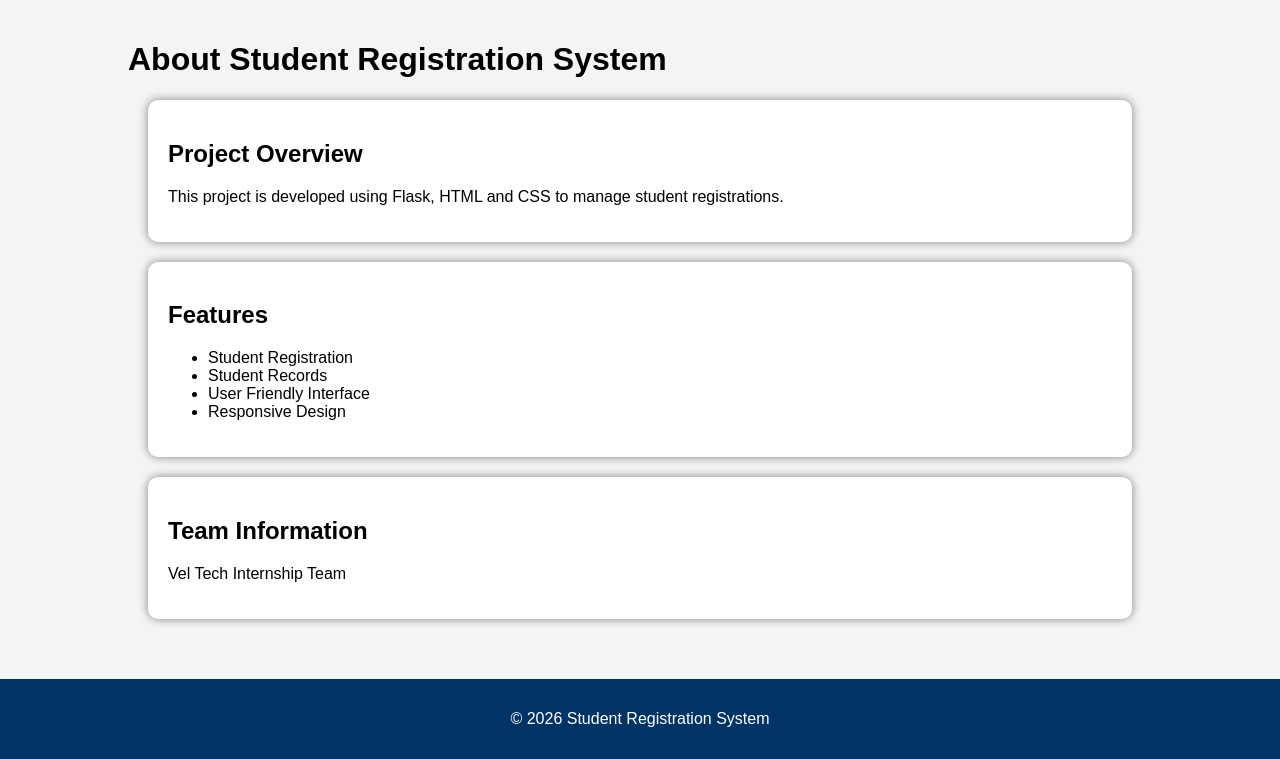
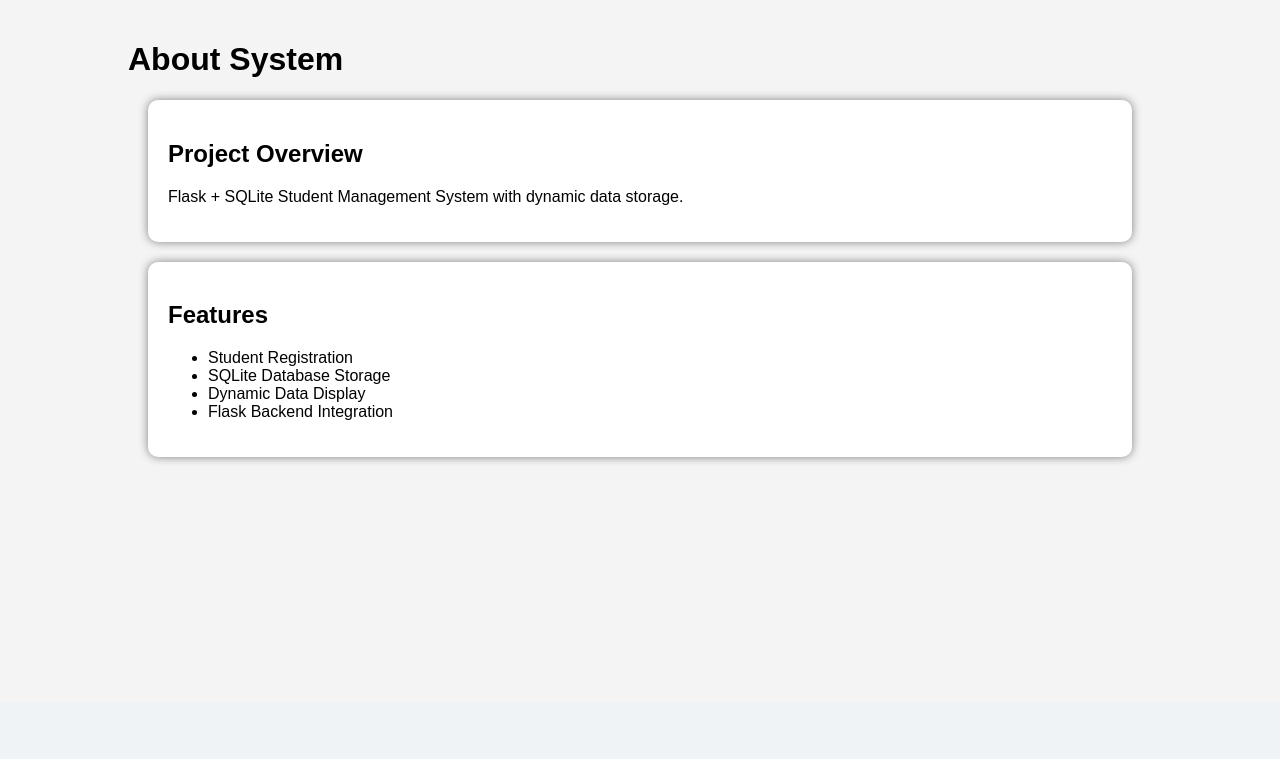
Before and after one commit to harishragaven-tech/Vel-Tech-Summer-Internship, a Flask app: page /about in a window 1280 px wide. Shown: the part 98-857 px from the top of the page. After the commit the page ends 561 px from the top, so only its background shows below. Run offline with Flask 3, Linux system fonts and the light colour scheme.

Commit message:
Update about.html

```diff
--- a/Student Registration System/templates/about.html
+++ b/Student Registration System/templates/about.html
@@ -5,6 +5,7 @@
     <link rel="stylesheet" href="{{ url_for('static', filename='css/style.css') }}">
 </head>
 <body>
+
 <nav>
     <h2>Vel Tech University</h2>
     <ul>
@@ -14,30 +15,25 @@
         <li><a href="/about">About</a></li>
     </ul>
 </nav>
+
 <div class="container">
-    <h1>About Student Registration System</h1>
+    <h1>About System</h1>
+
     <div class="card">
         <h2>Project Overview</h2>
-        <p>
-            This project is developed using Flask, HTML and CSS to manage student registrations.
-        </p>
+        <p>Flask + SQLite Student Management System with dynamic data storage.</p>
     </div>
+
     <div class="card">
         <h2>Features</h2>
         <ul>
             <li>Student Registration</li>
-            <li>Student Records</li>
-            <li>User Friendly Interface</li>
-            <li>Responsive Design</li>
+            <li>SQLite Database Storage</li>
+            <li>Dynamic Data Display</li>
+            <li>Flask Backend Integration</li>
         </ul>
     </div>
-    <div class="card">
-        <h2>Team Information</h2>
-        <p>Vel Tech Internship Team</p>
-    </div>
 </div>
-<footer>
-    <p>© 2026 Student Registration System</p>
-</footer>
+
 </body>
 </html>
```
